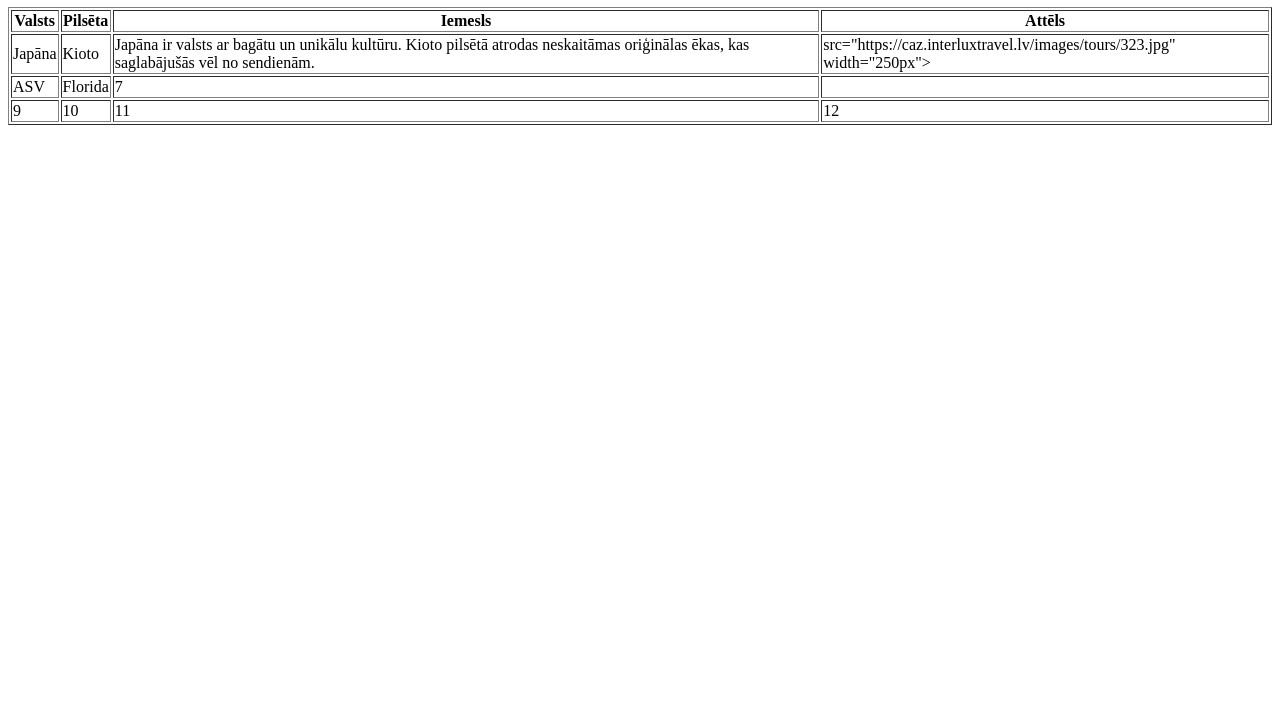
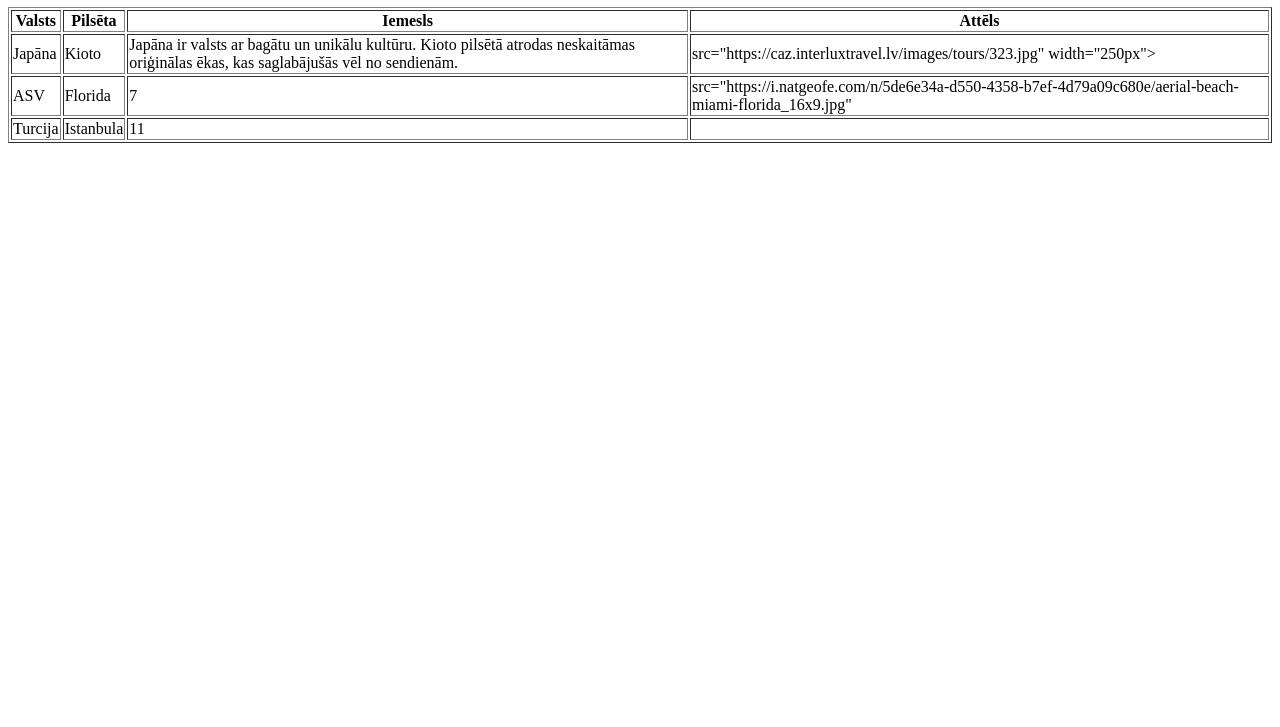
Before and after one commit to RicardsBirza/darbs, a plain HTML site: page index.html in a window 1280 px wide. Shown: the part 73-800 px from the top of the page. Drawn offline with Linux system fonts and the light colour scheme.

Commit message:
Update index.html

```diff
--- a/index.html
+++ b/index.html
@@ -30,13 +30,13 @@
         <td> ASV </td>
         <td> Florida </td>
         <td> 7 </td>
-        <td>  </td>
+        <td>src="https://i.natgeofe.com/n/5de6e34a-d550-4358-b7ef-4d79a09c680e/aerial-beach-miami-florida_16x9.jpg" </td>
         </tr>
         <tr>
-        <td> 9 </td>
-        <td> 10 </td>
+        <td> Turcija </td>
+        <td> Istanbula </td>
         <td> 11 </td>
-        <td> 12 </td>
+        <td>  </td>
         </tr>
 
         </tbody>
```
